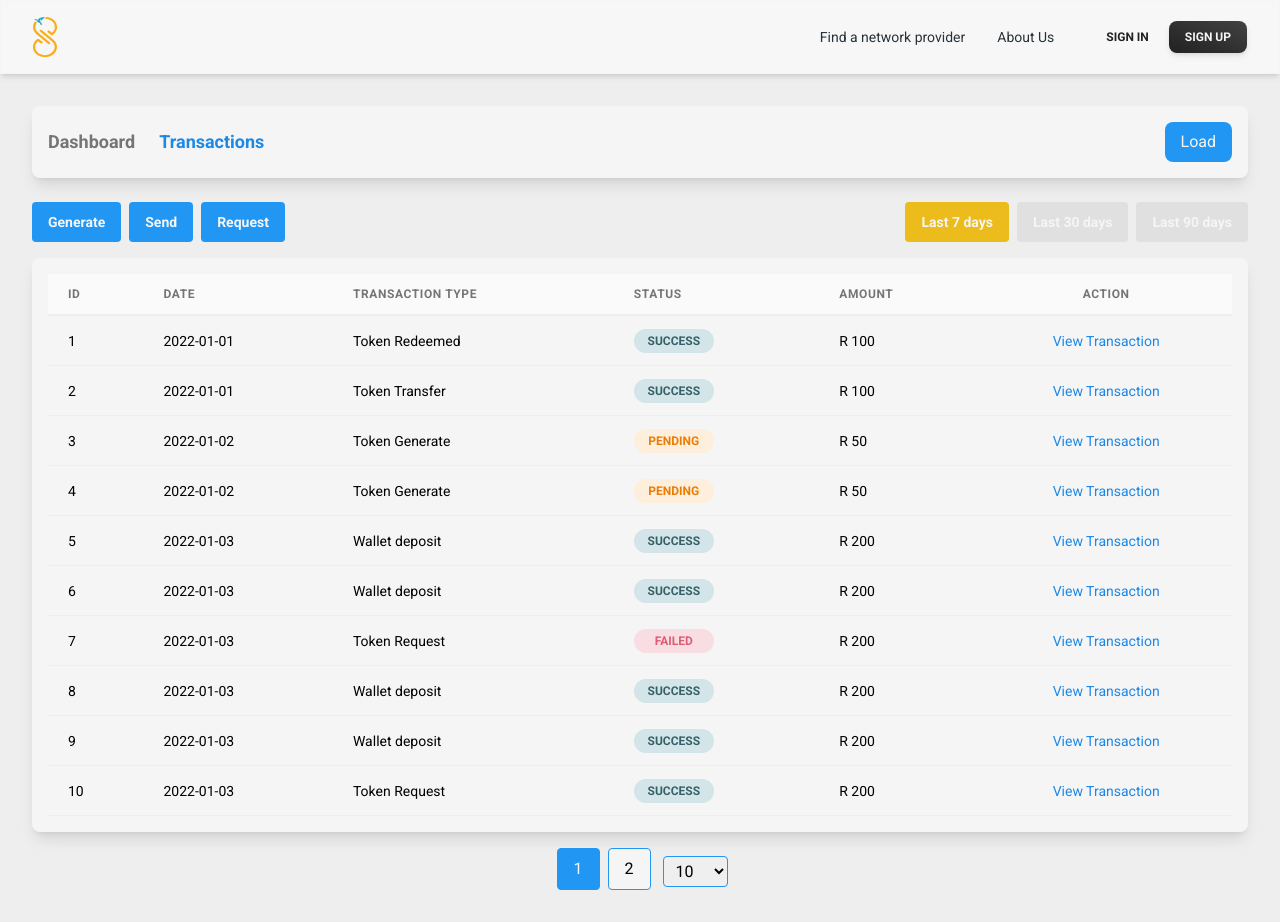
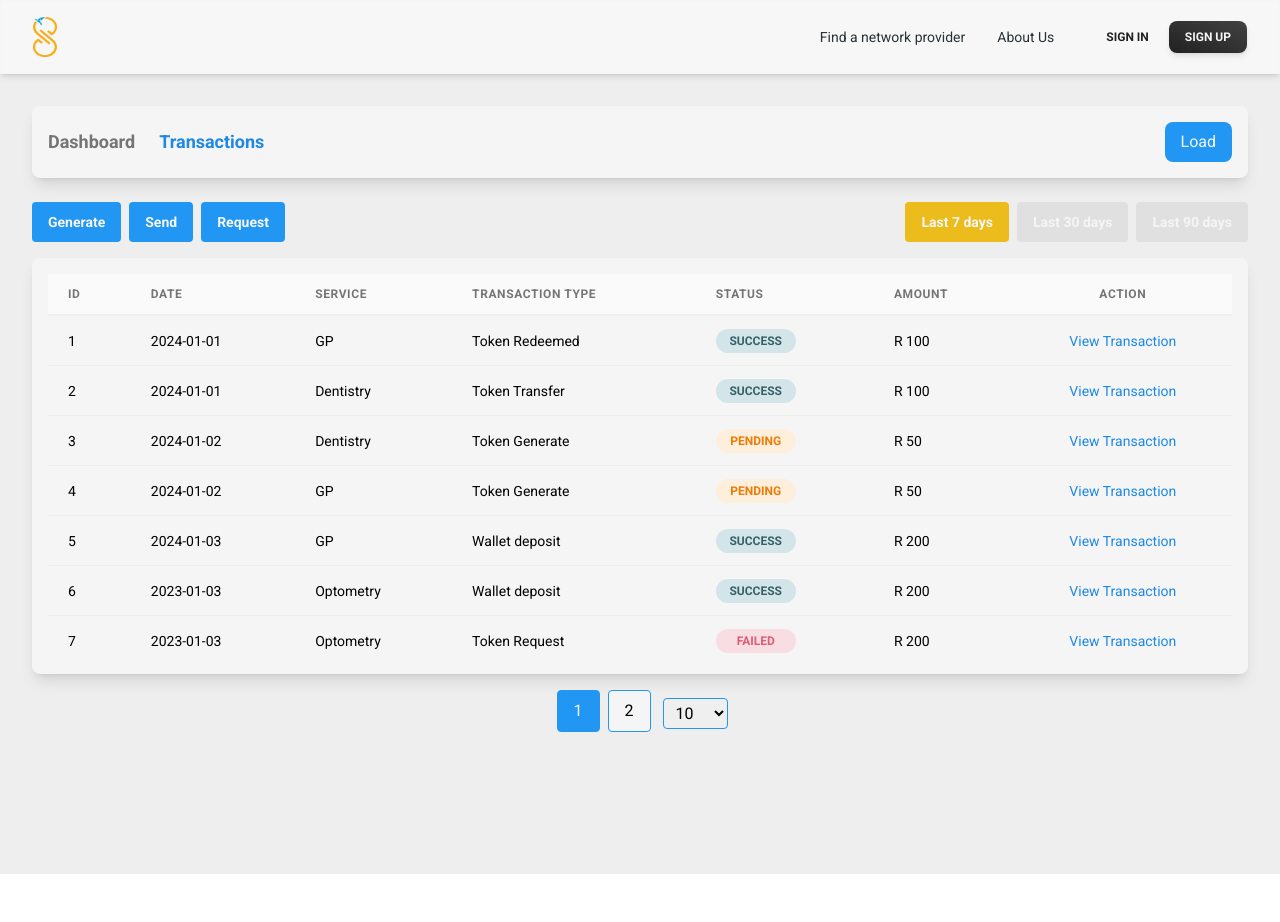
Before and after one commit to ChrissieDk/Settl-React-PWA, a React (Create React App) app: page /Settl-React-PWA/Dashboard in a window 1280 px wide. After the commit the page ends 874 px from the top, so only its background shows below. Built offline with nearby package versions, Linux system fonts and the light colour scheme; no server answers.

Commit message:
Added service column to table, prepped dates for sorting tests

```diff
--- a/src/Dashboard.tsx
+++ b/src/Dashboard.tsx
@@ -9,146 +9,175 @@ const Dashboard: React.FC = () => {
   const [currentPage, setCurrentPage] = useState(1);
   const [itemsPerPage, setItemsPerPage] = useState(10);
 
-  const transactions = [
+  interface Transaction {
+    id: number;
+    date: string;
+    type: string;
+    amount: number;
+    status: string;
+    service: string;
+  }
+
+  const transactions: Transaction[] = [
     {
       id: 1,
-      date: "2022-01-01",
+      date: "2024-01-01",
       type: "Token Redeemed",
       amount: 100,
       status: "Success",
+      service: "GP",
     },
     {
       id: 2,
-      date: "2022-01-01",
+      date: "2024-01-01",
       type: "Token Transfer",
       amount: 100,
       status: "Success",
+      service: "Dentistry",
     },
     {
       id: 3,
-      date: "2022-01-02",
+      date: "2024-01-02",
       type: "Token Generate",
       amount: 50,
       status: "Pending",
+      service: "Dentistry",
     },
     {
       id: 4,
-      date: "2022-01-02",
+      date: "2024-01-02",
       type: "Token Generate",
       amount: 50,
       status: "Pending",
+      service: "GP",
     },
     {
       id: 5,
-      date: "2022-01-03",
+      date: "2024-01-03",
       type: "Wallet deposit",
       amount: 200,
       status: "Success",
+      service: "GP",
     },
     {
       id: 6,
-      date: "2022-01-03",
+      date: "2023-01-03",
       type: "Wallet deposit",
       amount: 200,
       status: "Success",
+      service: "Optometry",
     },
     {
       id: 7,
-      date: "2022-01-03",
+      date: "2023-01-03",
       type: "Token Request",
       amount: 200,
       status: "Failed",
+      service: "Optometry",
     },
     {
       id: 8,
-      date: "2022-01-03",
+      date: "2023-01-03",
       type: "Wallet deposit",
       amount: 200,
       status: "Success",
+      service: "GP",
     },
     {
       id: 9,
-      date: "2022-01-03",
+      date: "2023-01-03",
       type: "Wallet deposit",
       amount: 200,
       status: "Success",
+      service: "Optometry",
     },
     {
       id: 10,
-      date: "2022-01-03",
+      date: "2023-01-03",
       type: "Token Request",
       amount: 200,
       status: "Success",
+      service: "GP",
     },
     {
       id: 11,
-      date: "2022-01-01",
+      date: "2021-01-01",
       type: "Token Redeemed",
       amount: 100,
       status: "Success",
+      service: "Dentistry",
     },
     {
       id: 12,
-      date: "2022-01-01",
+      date: "2021-01-01",
       type: "Token Transfer",
       amount: 100,
       status: "Success",
+      service: "Dentistry",
     },
     {
       id: 13,
-      date: "2022-01-02",
+      date: "2021-01-02",
       type: "Token Generate",
       amount: 50,
       status: "Pending",
+      service: "Optometry",
     },
     {
       id: 14,
-      date: "2022-01-02",
+      date: "2024-01-02",
       type: "Token Generate",
       amount: 50,
       status: "Pending",
+      service: "GP",
     },
     {
       id: 15,
-      date: "2022-01-03",
+      date: "2024-01-03",
       type: "Wallet deposit",
       amount: 200,
       status: "Success",
+      service: "OTC",
     },
     {
       id: 16,
-      date: "2022-01-03",
+      date: "2024-01-03",
       type: "Wallet deposit",
       amount: 200,
       status: "Success",
+      service: "GP",
     },
     {
       id: 17,
-      date: "2022-01-03",
+      date: "2024-01-03",
       type: "Token Request",
       amount: 200,
       status: "Failed",
+      service: "GP",
     },
     {
       id: 18,
-      date: "2022-01-03",
+      date: "2024-01-03",
       type: "Wallet deposit",
       amount: 200,
       status: "Success",
+      service: "Dentistry",
     },
     {
       id: 19,
-      date: "2022-01-03",
+      date: "2024-01-03",
       type: "Wallet deposit",
       amount: 200,
       status: "Success",
+      service: "GP",
     },
     {
       id: 20,
-      date: "2022-01-03",
+      date: "2024-01-03",
       type: "Token Request",
       amount: 200,
       status: "Success",
+      service: "Dentistry",
     },
   ];
 
@@ -303,7 +332,7 @@ const Dashboard: React.FC = () => {
             />
           )}
           <div className="mt-4 bg-white shadow-lg rounded-lg p-4">
-            <div className="overflow-y-auto min-h-80">
+            <div className="overflow-y-auto max-h-96">
               <table className="min-w-full leading-normal">
                 <thead>
                   <tr>
@@ -312,6 +341,9 @@ const Dashboard: React.FC = () => {
                     </th>
                     <th className="px-5 py-3 border-b-2 border-gray-200 bg-gray-50 text-left text-xs font-semibold text-gray-600 uppercase tracking-wider sticky top-0 z-10">
                       Date
+                    </th>
+                    <th className="px-5 py-3 border-b-2 border-gray-200 bg-gray-50 text-left text-xs font-semibold text-gray-600 uppercase tracking-wider sticky top-0 z-10">
+                      Service
                     </th>
                     <th className="px-5 py-3 border-b-2 border-gray-200 bg-gray-50 text-left text-xs font-semibold text-gray-600 uppercase tracking-wider sticky top-0 z-10">
                       Transaction Type
@@ -337,6 +369,9 @@ const Dashboard: React.FC = () => {
                         {transaction.date}
                       </td>
                       <td className="px-5 py-3 border-b border-gray-200 text-sm text-left">
+                        {transaction.service}
+                      </td>
+                      <td className="px-5 py-3 border-b border-gray-200 text-sm text-left">
                         {transaction.type}
                       </td>
                       <td className="px-5 py-3 border-b border-gray-200 text-sm text-left">
@@ -356,6 +391,7 @@ const Dashboard: React.FC = () => {
               </table>
             </div>
           </div>
+          {/* Pagination + ItemsPerPage */}
           <div className="flex flex-row justify-center">
             <div className="flex justify-center mt-4">
               {Array.from({ length: totalPages }, (_, i) => i + 1).map(
@@ -375,13 +411,13 @@ const Dashboard: React.FC = () => {
               )}
             </div>
             <div>
-              {/* <label htmlFor="itemsPerPage">Items per page:</label> */}
               <select
                 id="itemsPerPage"
                 value={itemsPerPage}
                 onChange={(e) => setItemsPerPage(Number(e.target.value))}
                 className="ml-2 rounded px-2 py-1 mt-6 border border-blue-500 "
               >
+                {/* TODO: Make more dynamic  */}
                 <option value="5">5</option>
                 <option value="10">10</option>
                 <option value="15">15</option>
--- a/src/components/TokenModal/TokenModal.tsx
+++ b/src/components/TokenModal/TokenModal.tsx
@@ -45,6 +45,7 @@ const TokenModal: React.FC<TokenModalProps> = ({ action, isOpen, onClose }) => {
     dentist: "Dentist",
     optometrist: "Optometrist",
     pharmacy: "Pharmacy",
+    otc: "Over the Counter Medication",
   };
 
   // using selectedService (for generate) and recipientId, amount (for send and request)
--- a/src/index.tsx
+++ b/src/index.tsx
@@ -24,4 +24,4 @@ if (rootElement) {
 // If you want your app to work offline and load faster, you can change
 // unregister() to register() below. Note this comes with some pitfalls.
 // Learn more about service workers: https://cra.link/PWA
-serviceWorkerRegistration.unregister();
+serviceWorkerRegistration.register();
```
